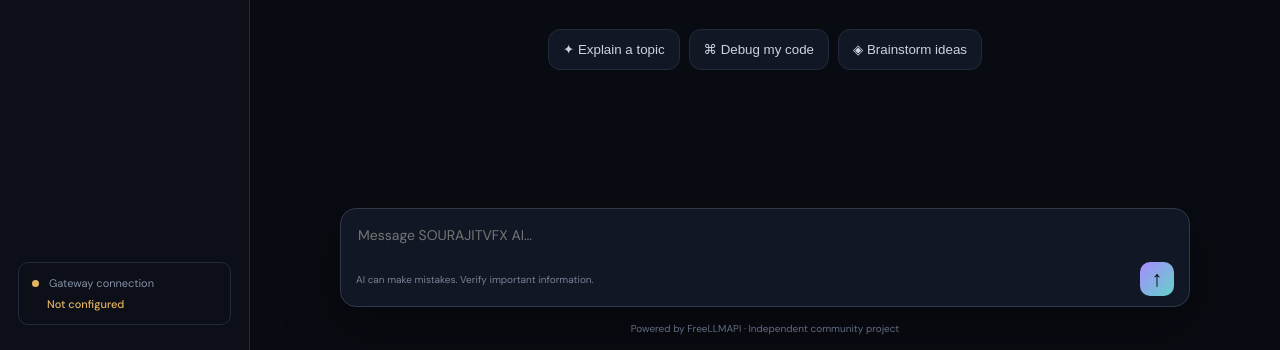
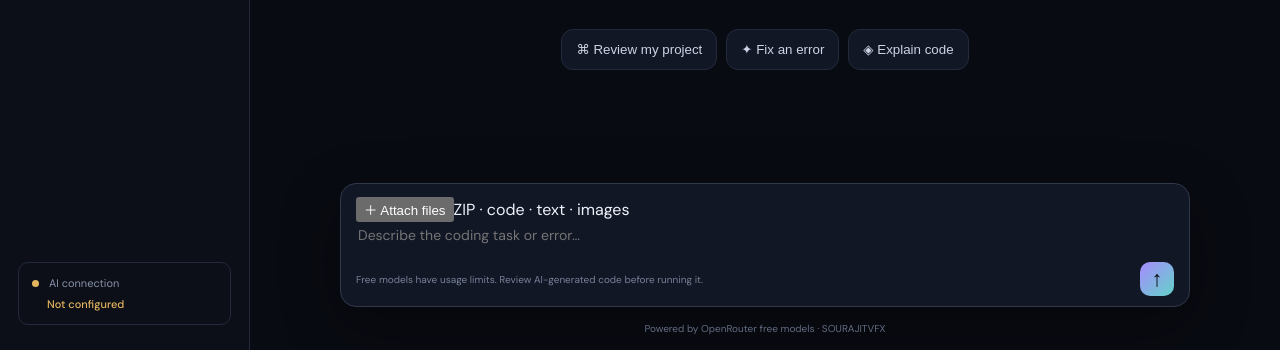
Before and after one commit to Rdx690/SOURAJITVFX-FREELLMAPI, a plain HTML site: page index.html in a window 1280 px wide. Shown: the part 450-800 px from the top of the page. Drawn offline with nearby package versions, Linux system fonts and the light colour scheme.

Commit message:
Upgrade UI for coding workspace and file uploads

```diff
--- a/index.html
+++ b/index.html
@@ -1,6 +1,6 @@
 <!doctype html>
-<html lang="en"><head><meta charset="utf-8"><meta name="viewport" content="width=device-width,initial-scale=1"><meta name="theme-color" content="#090b12"><title>SOURAJITVFX AI — FreeLLMAPI Chat</title><link rel="stylesheet" href="/assets/style.css"></head>
-<body><div class="shell"><aside class="sidebar"><div class="brand"><span class="mark">S</span><div><b>SOURAJITVFX</b><small>AI WORKSPACE</small></div></div><button id="newChat" class="new-chat">＋ New chat</button><div class="side-label">WORKSPACE</div><div class="side-note">Your private AI chat UI</div><div class="side-bottom"><span class="dot"></span> Gateway connection <b id="connection">Checking…</b></div></aside>
-<main class="main"><header><div class="mobile-brand">SOURAJITVFX <span>AI</span></div><div class="model-wrap"><label for="model">MODEL</label><select id="model"><option value="">Auto / default</option></select></div><button id="settingsBtn" class="icon-btn" title="Settings">⚙</button></header><section class="chat-area"><div id="welcome" class="welcome"><div class="orb">✳</div><p class="eyebrow">YOUR AI WORKSPACE</p><h1>What can I help<br><em>you build today?</em></h1><p class="sub">Ask questions, write code, explore ideas, or learn something new.</p><div class="suggestions"><button data-prompt="Explain this topic in simple words with examples.">✦ Explain a topic</button><button data-prompt="Help me debug this code step by step.">⌘ Debug my code</button><button data-prompt="Give me three creative project ideas I can build.">◈ Brainstorm ideas</button></div></div><div id="messages" class="messages" aria-live="polite"></div></section>
-<form id="chatForm" class="composer"><textarea id="prompt" rows="1" placeholder="Message SOURAJITVFX AI…" required></textarea><div class="composer-bottom"><span>AI can make mistakes. Verify important information.</span><button id="send" type="submit" aria-label="Send message">↑</button></div></form><footer>Powered by FreeLLMAPI · Independent community project</footer></main></div>
-<dialog id="settings"><form method="dialog" class="settings-card"><button class="close" aria-label="Close">×</button><h2>Connection settings</h2><p>Your gateway URL and unified API key are stored only in this browser.</p><label>FreeLLMAPI URL</label><input id="gatewayUrl" type="url" placeholder="https://your-service.onrender.com"><label>Unified API key</label><input id="gatewayKey" type="password" autocomplete="off" placeholder="freellmapi-…"><div class="settings-actions"><button id="testConnection" type="button" class="secondary">Test connection</button><button id="saveSettings" type="button" class="primary">Save settings</button></div><small id="settingsStatus"></small></form></dialog><script src="/assets/app.js" defer></script></body></html>
+<html lang="en"><head><meta charset="utf-8"><meta name="viewport" content="width=device-width,initial-scale=1"><meta name="theme-color" content="#090b12"><title>SOURAJITVFX AI — Coding Workspace</title><link rel="stylesheet" href="/assets/style.css"><script src="https://cdnjs.cloudflare.com/ajax/libs/jszip/3.10.1/jszip.min.js" defer></script></head>
+<body><div class="shell"><aside class="sidebar"><div class="brand"><span class="mark">S</span><div><b>SOURAJITVFX</b><small>AI CODING WORKSPACE</small></div></div><button id="newChat" class="new-chat">＋ New chat</button><div class="side-label">WORKSPACE</div><div class="side-note">Chat · Debug · Inspect projects</div><div class="side-bottom"><span class="dot"></span> AI connection <b id="connection">Checking…</b></div></aside>
+<main class="main"><header><div class="mobile-brand">SOURAJITVFX <span>CODER AI</span></div><div class="model-wrap"><label for="model">MODEL</label><select id="model"><option value="openrouter/free">Free model router</option></select></div><button id="settingsBtn" class="icon-btn" title="Settings">⚙</button></header><section class="chat-area"><div id="welcome" class="welcome"><div class="orb">⌘</div><p class="eyebrow">YOUR AI CODING WORKSPACE</p><h1>Build. Debug.<br><em>Ship better code.</em></h1><p class="sub">Upload a ZIP, source file or screenshot. Ask AI to inspect, explain and fix your project.</p><div class="suggestions"><button data-prompt="Review my project and identify the most important bugs.">⌘ Review my project</button><button data-prompt="Find and fix the error in my uploaded files. Explain the root cause.">✦ Fix an error</button><button data-prompt="Explain this code step by step in simple language.">◈ Explain code</button></div></div><div id="messages" class="messages" aria-live="polite"></div></section>
+<div id="attachmentTray" class="attachment-tray" hidden></div><form id="chatForm" class="composer"><div class="composer-tools"><button type="button" id="attachBtn" class="attach-btn">＋ Attach files</button><span>ZIP · code · text · images</span><input id="fileInput" type="file" hidden multiple accept=".zip,.js,.jsx,.ts,.tsx,.html,.css,.scss,.json,.md,.txt,.py,.php,.java,.c,.cpp,.h,.go,.rs,.sql,.yml,.yaml,.xml,.sh,.env.example,.toml,.ini,.log,.svg,image/*"></div><textarea id="prompt" rows="1" placeholder="Describe the coding task or error…" required></textarea><div class="composer-bottom"><span>Free models have usage limits. Review AI-generated code before running it.</span><button id="send" type="submit" aria-label="Send message">↑</button></div></form><footer>Powered by OpenRouter free models · SOURAJITVFX</footer></main></div>
+<dialog id="settings"><form method="dialog" class="settings-card"><button class="close" aria-label="Close">×</button><h2>AI connection settings</h2><p>Use an OpenRouter API key. It is saved only in this browser and sent through this site's proxy.</p><label>API base URL</label><input id="gatewayUrl" type="url" placeholder="https://openrouter.ai/api"><label>OpenRouter API key</label><input id="gatewayKey" type="password" autocomplete="off" placeholder="sk-or-v1-…"><div class="settings-actions"><button id="testConnection" type="button" class="secondary">Test connection</button><button id="saveSettings" type="button" class="primary">Save settings</button></div><small>Get a key at openrouter.ai/keys. Select “Free model router” for automatic free model selection.</small><small id="settingsStatus"></small></form></dialog><script src="/assets/app.js" defer></script></body></html>
```
